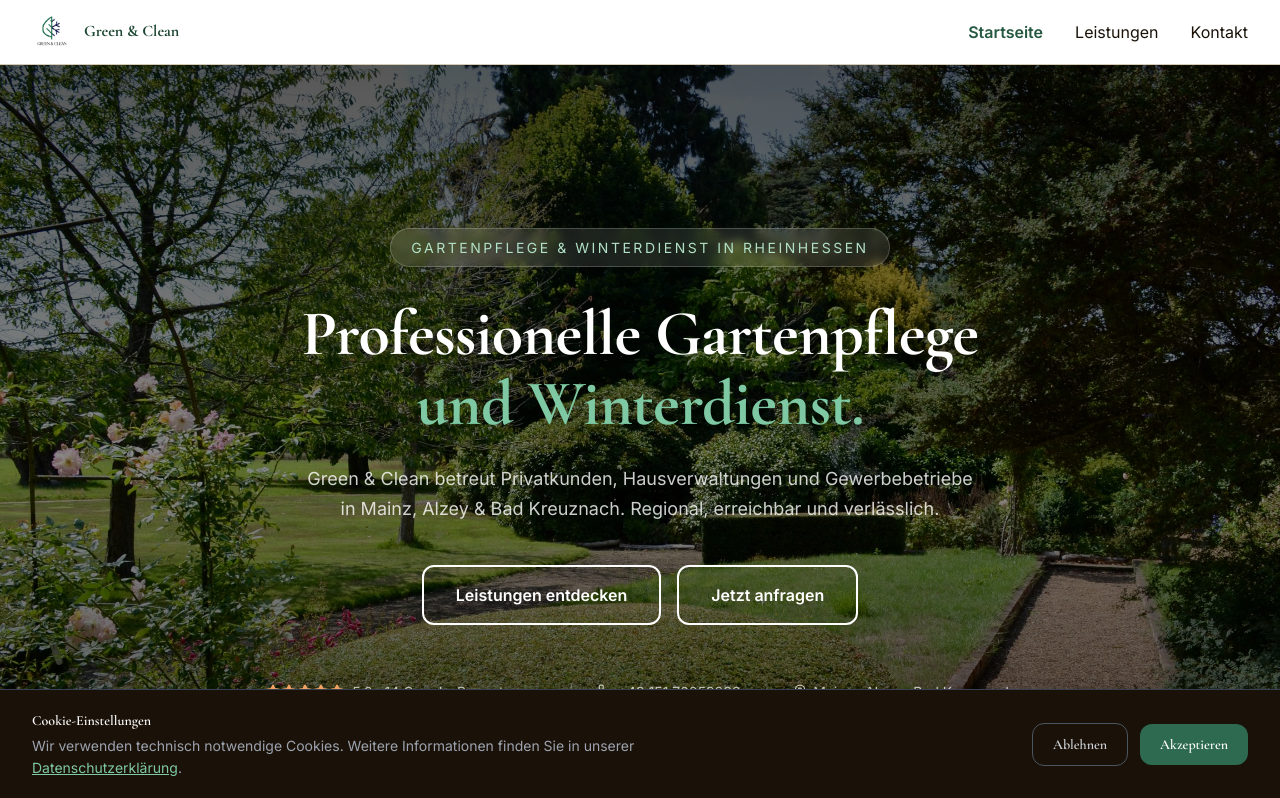
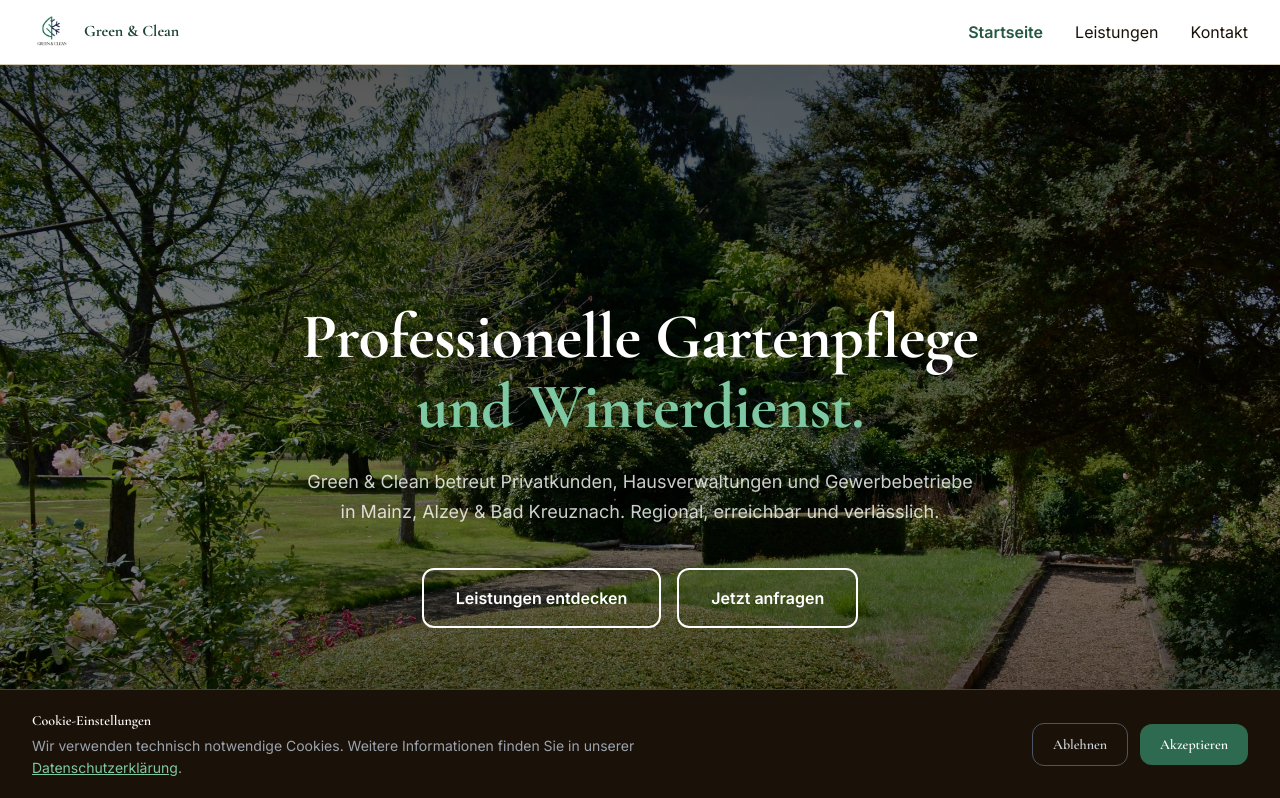
Before and after one commit to benkettler/Green-Clean, a Next.js app: page / in a window 1280 px wide. Shown: the top 798 px of the page. Built offline with nearby package versions, Linux system fonts and the light colour scheme.

Commit message:
feat: remove eyebrow badge and google reviews strip from hero

```diff
--- a/components/sections/HeroSection.tsx
+++ b/components/sections/HeroSection.tsx
@@ -1,7 +1,6 @@
 import Link from 'next/link'
-import { Phone, MapPin, Star } from 'lucide-react'
 import Button from '@/components/ui/Button'
-import { SITE, HERO } from '@/lib/constants'
+import { HERO } from '@/lib/constants'
 
 export default function HeroSection() {
   return (
@@ -18,12 +17,6 @@ export default function HeroSection() {
 
       <div className="relative z-10 container-max px-4 sm:px-6 lg:px-8 text-center text-white">
         <div className="max-w-4xl mx-auto">
-          <div className="inline-flex items-center gap-2 bg-white/10 backdrop-blur-sm rounded-full px-5 py-2 mb-8 border border-white/20">
-            <span className="text-small font-body uppercase tracking-[0.18em] text-green-200">
-              {HERO.eyebrow}
-            </span>
-          </div>
-
           <h1 className="text-display font-heading font-bold text-white mb-6 text-balance leading-[1.1]">
             {HERO.h1.main}{' '}
             <em className="text-green-300 not-italic">{HERO.h1.highlight}</em>
@@ -33,7 +26,7 @@ export default function HeroSection() {
             {HERO.subtitle}
           </p>
 
-          <div className="flex flex-col sm:flex-row gap-4 justify-center mb-14">
+          <div className="flex flex-col sm:flex-row gap-4 justify-center">
             <Link href="/leistungen">
               <Button
                 variant="secondary"
@@ -53,30 +46,6 @@ export default function HeroSection() {
               </Button>
             </Link>
           </div>
-
-          <div className="flex flex-wrap items-center justify-center gap-x-6 gap-y-3 text-white/70 text-small">
-            <div className="flex items-center gap-2">
-              <div className="flex gap-0.5" aria-label="5 von 5 Sternen">
-                {[1, 2, 3, 4, 5].map((i) => (
-                  <Star key={i} size={14} className="fill-amber-400 text-amber-400" aria-hidden="true" />
-                ))}
-              </div>
-              <span>5,0 · 14 Google-Bewertungen</span>
-            </div>
-            <span className="hidden sm:block text-white/25" aria-hidden="true">|</span>
-            <a
-              href={`tel:${SITE.phone.replace(/\s/g, '')}`}
-              className="flex items-center gap-1.5 hover:text-white transition-colors"
-            >
-              <Phone size={14} aria-hidden="true" />
-              {SITE.phone}
-            </a>
-            <span className="hidden sm:block text-white/25" aria-hidden="true">|</span>
-            <span className="flex items-center gap-1.5">
-              <MapPin size={14} aria-hidden="true" />
-              Mainz · Alzey · Bad Kreuznach
-            </span>
-          </div>
         </div>
       </div>
 
```
